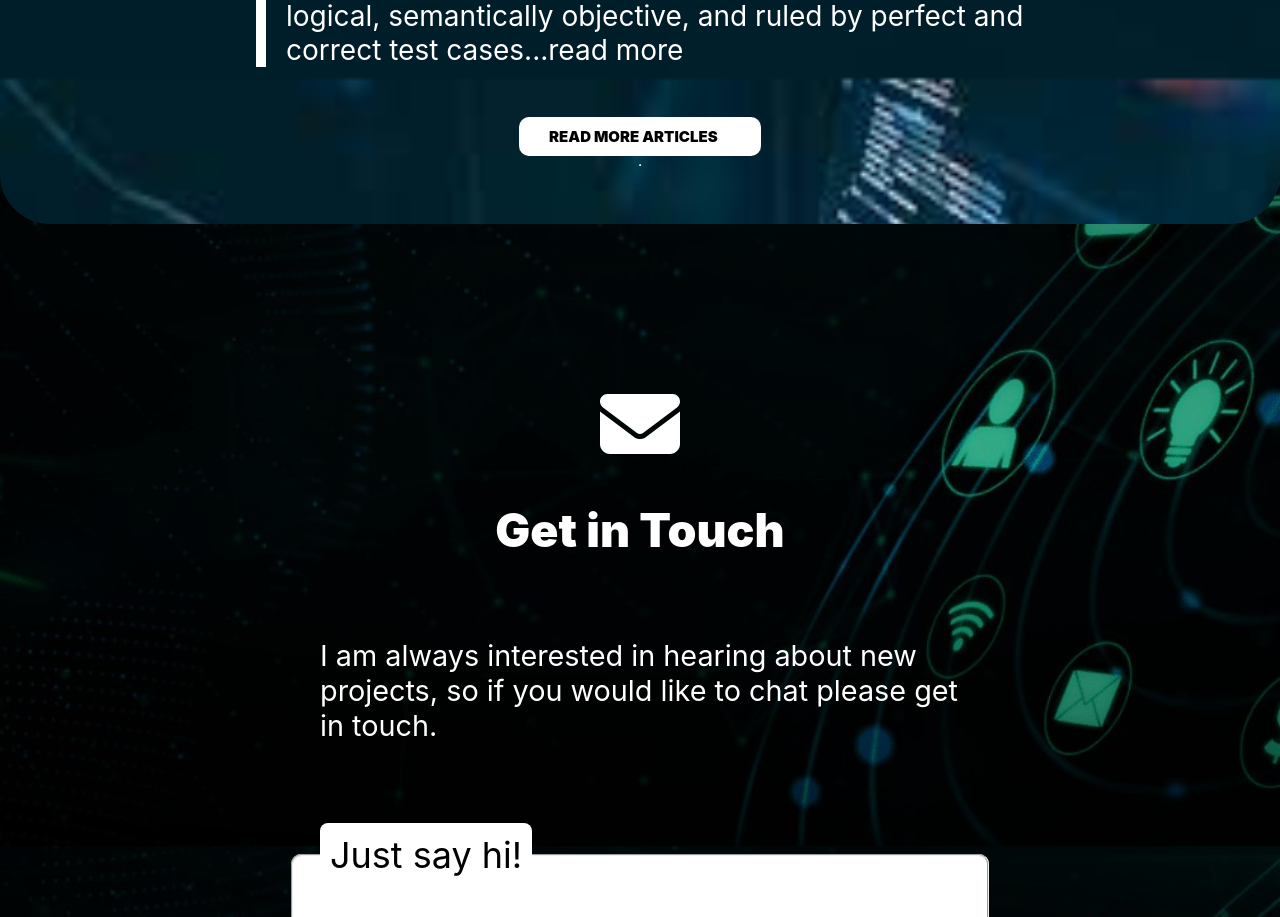
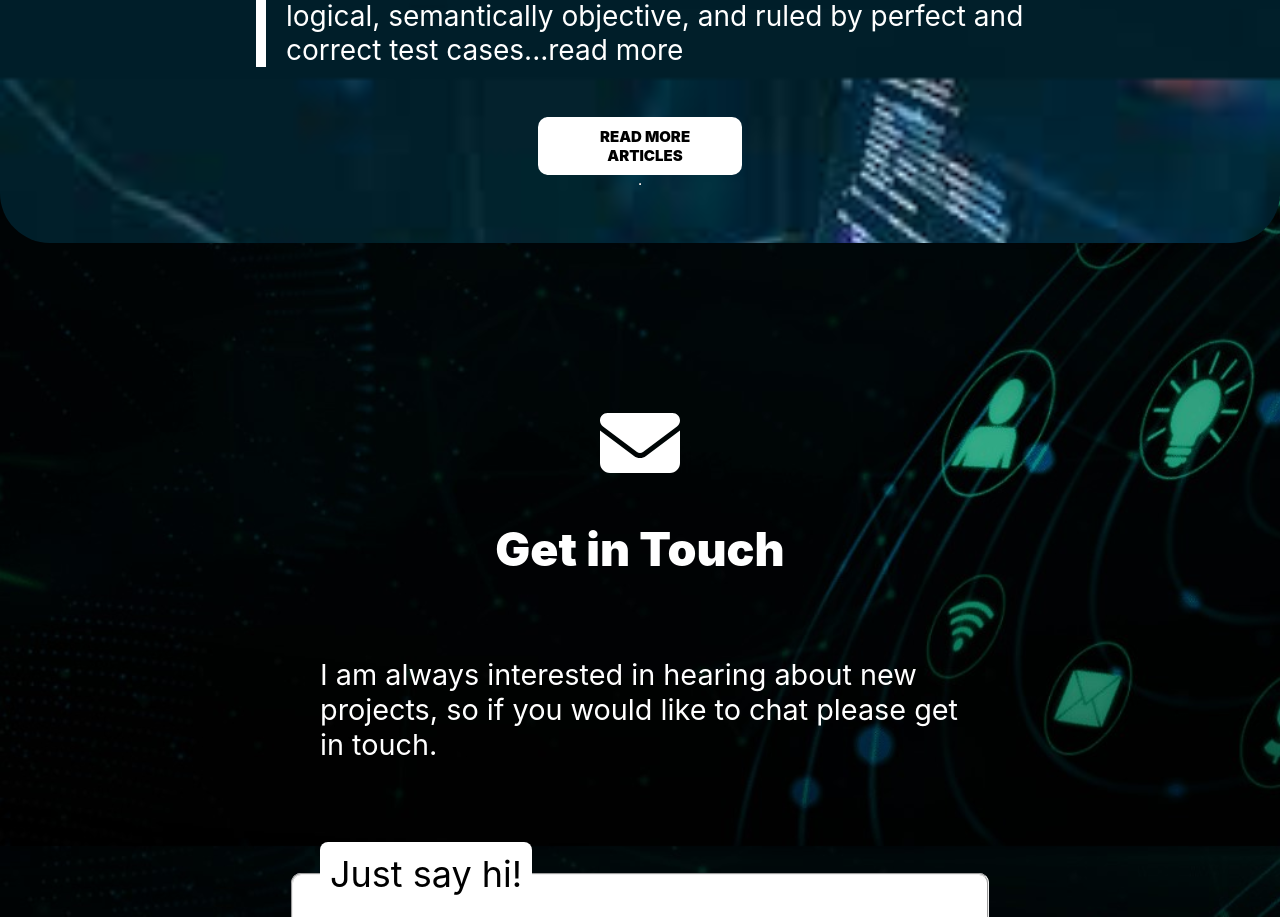
Before and after one commit to blase147/my_portfolio, a React (Create React App) app: page / in a window 1280 px wide. Shown: the part 6354-7271 px from the top of the page. Built offline with nearby package versions, Linux system fonts and the light colour scheme.

Commit message:
update desktop responsiveness

```diff
--- a/src/components/about-me/aboutMe.scss
+++ b/src/components/about-me/aboutMe.scss
@@ -381,13 +381,14 @@
       .readmore {
         background-color: #fff;
         color: rgb(0, 0, 0);
-        width: 25%;
+        width: 20%;
         border-radius: 10px;
         margin: auto;
         font-size: 15px;
         padding: 10px 20px 10px 20px;
         margin-top: 50px;
         font-weight: 900;
+        text-align: center;
       }
     }
   }
```
